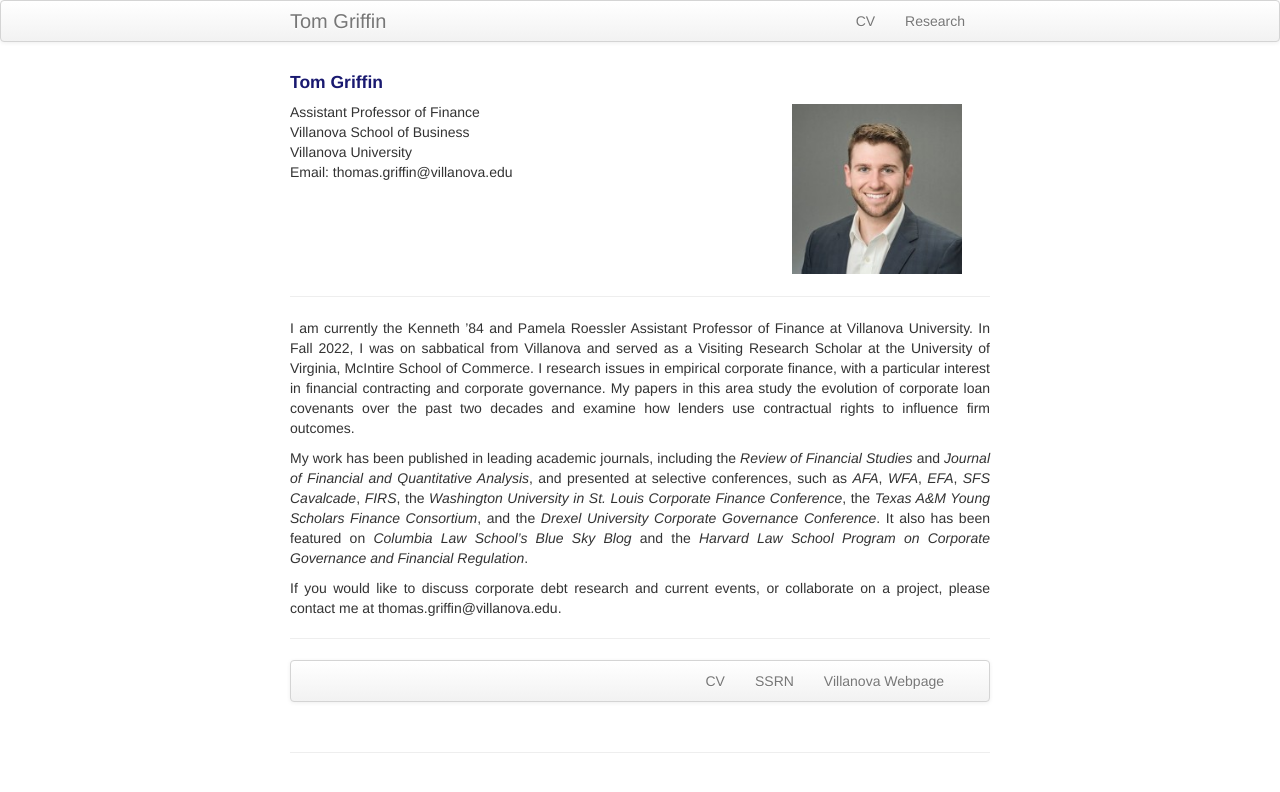
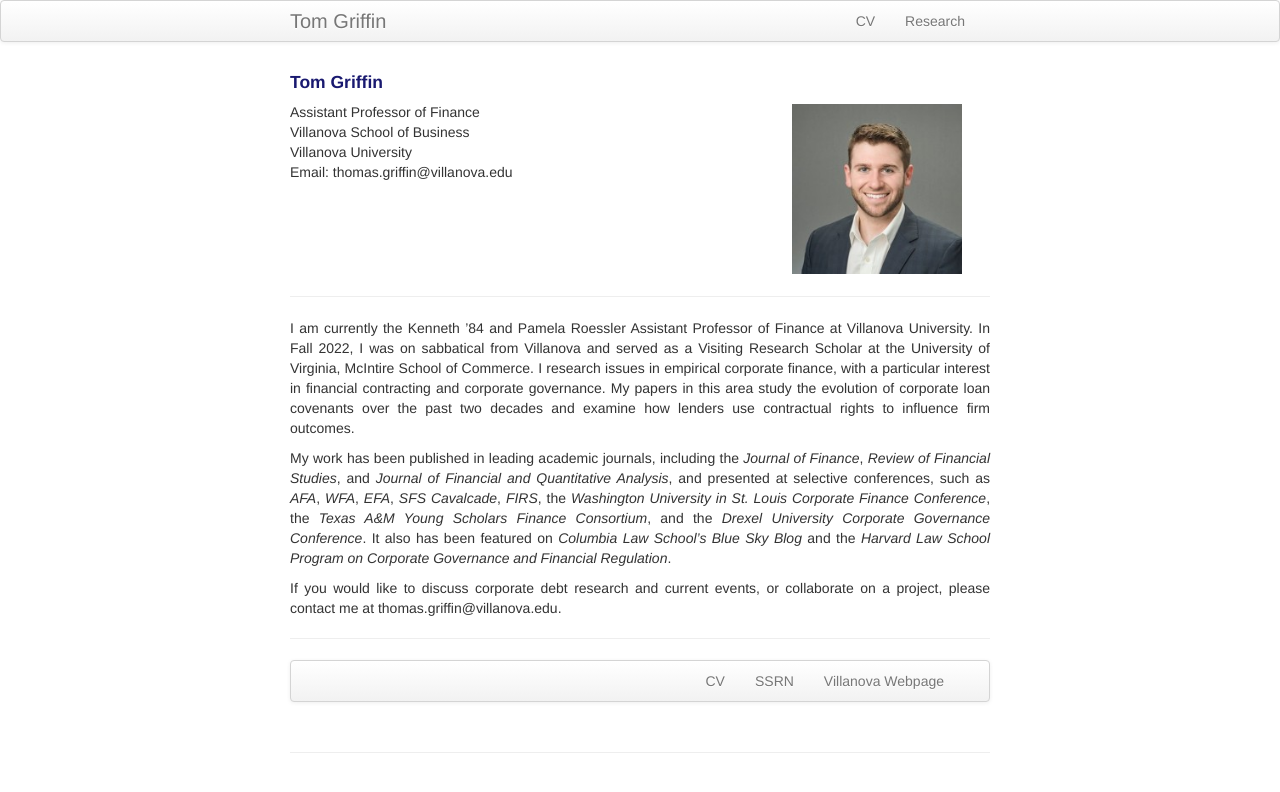
Before and after one commit to ThomasPGriffin/thomaspgriffin.github.io, a Jekyll site: the page built from index.md, in a window 1280 px wide. Shown: the top 792 px of the page. Built offline with Jekyll 4.4.1, drawn with Linux system fonts in a browser that asks for light colours.

Commit message:
Update index.md

```diff
--- a/index.md
+++ b/index.md
@@ -29,7 +29,7 @@ keywords: Tom, Thomas, Griffin, Finance, PhD, Drexel, Villanova, Professor
 
 <p>I am currently the Kenneth ’84 and Pamela Roessler Assistant Professor of Finance at Villanova University. In Fall 2022, I was on sabbatical from Villanova and served as a Visiting Research Scholar at the University of Virginia, McIntire School of Commerce. I research issues in empirical corporate finance, with a particular interest in financial contracting and corporate governance. My papers in this area study the evolution of corporate loan covenants over the past two decades and examine how lenders use contractual rights to influence firm outcomes. </p>
 
-<p>My work has been published in leading academic journals, including the <i>Review of Financial Studies</i> and <i>Journal of Financial and Quantitative Analysis</i>, and presented at selective conferences, such as <i>AFA</i>, <i>WFA</i>, <i>EFA</i>, <i>SFS Cavalcade</i>, <i>FIRS</i>, the <i>Washington University in St. Louis Corporate Finance Conference</i>, the <i>Texas A&M Young Scholars Finance Consortium</i>, and the <i>Drexel University Corporate Governance Conference</i>. It also has been featured on <i>Columbia Law School’s Blue Sky Blog</i> and the <i>Harvard Law School Program on Corporate Governance and Financial Regulation</i>.</p>
+<p>My work has been published in leading academic journals, including the <i>Journal of Finance</i>, <i>Review of Financial Studies</i>, and <i>Journal of Financial and Quantitative Analysis</i>, and presented at selective conferences, such as <i>AFA</i>, <i>WFA</i>, <i>EFA</i>, <i>SFS Cavalcade</i>, <i>FIRS</i>, the <i>Washington University in St. Louis Corporate Finance Conference</i>, the <i>Texas A&M Young Scholars Finance Consortium</i>, and the <i>Drexel University Corporate Governance Conference</i>. It also has been featured on <i>Columbia Law School’s Blue Sky Blog</i> and the <i>Harvard Law School Program on Corporate Governance and Financial Regulation</i>.</p>
 
 <p>If you would like to discuss corporate debt research and current events, or collaborate on a project, please contact me at thomas.griffin@villanova.edu.</p>
 
```
